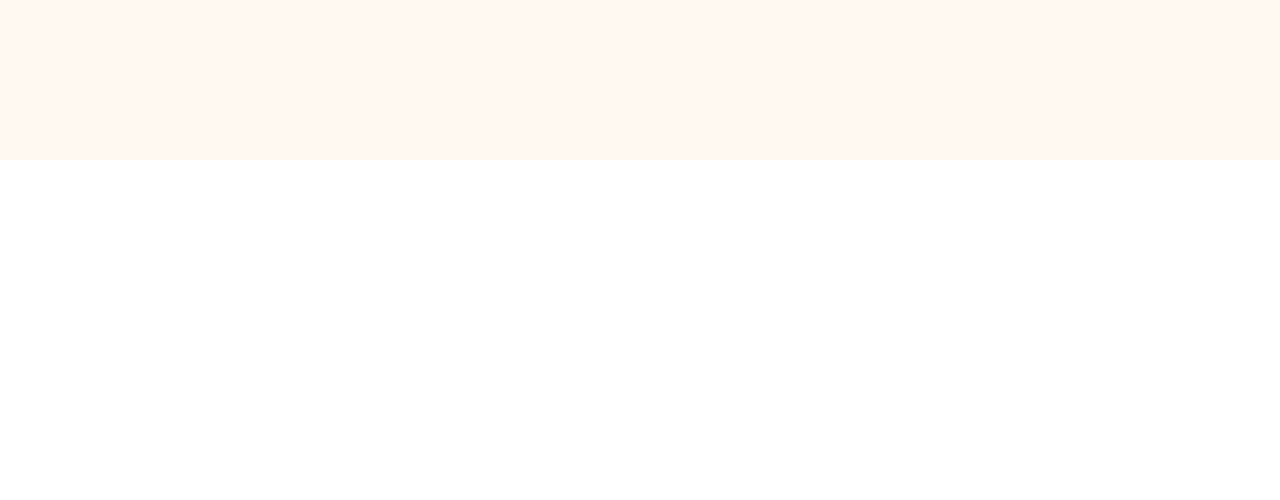
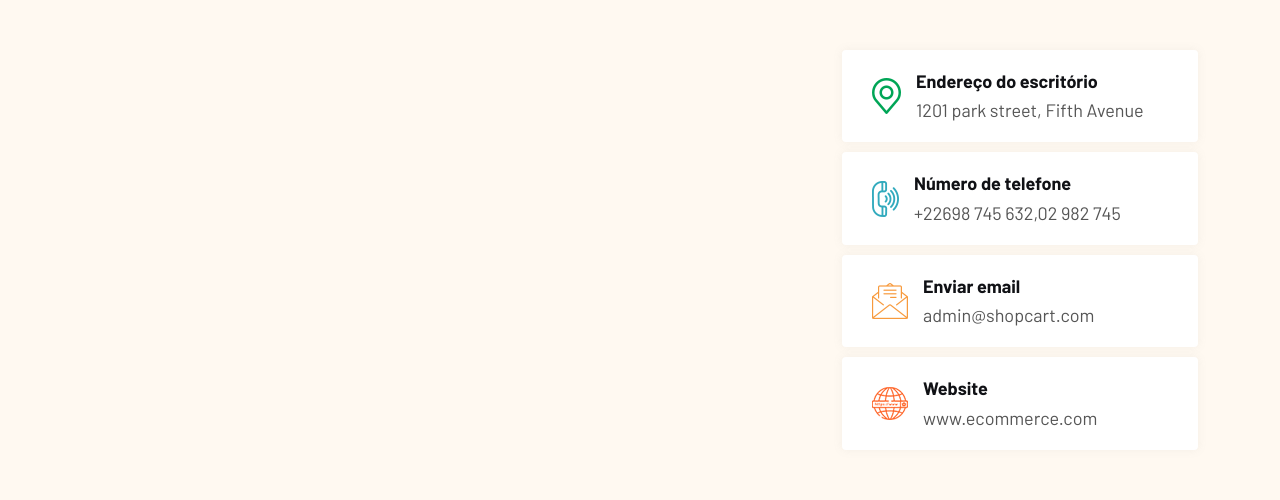
Before and after one commit to Pablo-jesuss/ecommerce-com-react, a React (Vite) app in the folder ecommerce/: page /contact in a window 1280 px wide. Shown: the part 189-689 px from the top of the page. Built offline with nearby package versions, Linux system fonts and the light colour scheme.

Commit message:
contactlist

```diff
--- a/ecommerce/src/contactPage/Contact.jsx
+++ b/ecommerce/src/contactPage/Contact.jsx
@@ -12,26 +12,26 @@ const contactList = [
   {
     imgUrl: "/src/assets/images/icon/01.png",
     imgAlt: "contact icon",
-    title: "Office Address",
+    title: "Endereço do escritório",
     desc: "1201 park street, Fifth Avenue",
   },
   {
     imgUrl: "/src/assets/images/icon/02.png",
     imgAlt: "contact icon",
-    title: "Phone number",
+    title: "Número de telefone",
     desc: "+22698 745 632,02 982 745",
   },
   {
     imgUrl: "/src/assets/images/icon/03.png",
     imgAlt: "contact icon",
-    title: "Send email",
+    title: "Enviar email",
     desc: "admin@shopcart.com",
   },
   {
     imgUrl: "/src/assets/images/icon/04.png",
     imgAlt: "contact icon",
-    title: "Our website",
-    desc: "www.shopcart.com",
+    title: "Website",
+    desc: "www.ecommerce.com",
   },
 ];
 
@@ -49,7 +49,19 @@ const Contact = () => {
           <div className="section-wrapper">
             <div className="row flex-row-reverse">
               <div className="col-xl-4 col-lg-5 col-12">
-                <div className="contact-wrapper"></div>
+                <div className="contact-wrapper">
+                  {contactList.map((val, i) => (
+                    <div key={i} className="contact-item">
+                      <div className="contact-thumb">
+                        <img src={val.imgUrl} alt="" />
+                      </div>
+                      <div className="contact-content">
+                        <h6 className="title">{val.title}</h6>
+                        <p>{val.desc}</p>
+                      </div>
+                    </div>
+                  ))}
+                </div>
               </div>
             </div>
           </div>
```
